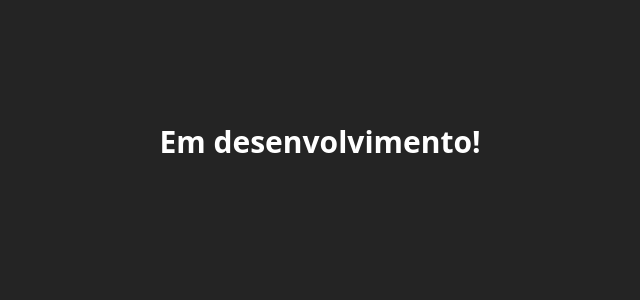
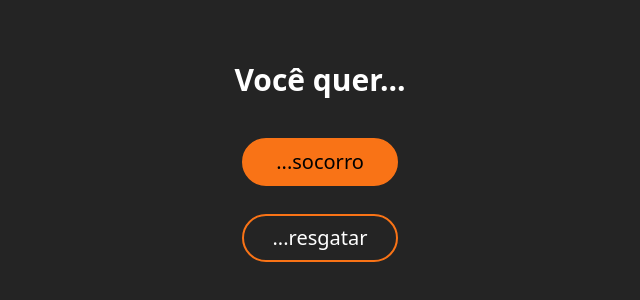
Before and after one commit to iungoweb/sos.ong.br-frontend, a Vue app: page / in a window 1280 px wide. Shown: the part 254-554 px from the top of the page, without its empty margins (320-960 px from the left). Built offline with nearby package versions, Linux system fonts and the light colour scheme.

Commit message:
adicionando verificação do ambiente em execução para exibir ou não os elementos da tela inicial do sistema

```diff
--- a/src/views/Inicio.vue
+++ b/src/views/Inicio.vue
@@ -1,16 +1,19 @@
 <script setup lang="ts">
+import { ref } from "vue";
 
+// Dados
+const emProducao = ref(import.meta.env.VITE_BASE_URL_API === 'prod')
 </script>
 
 <template>
 
 <div class="col-center">
 
-	<h1 class="text-3xl font-bold mb-10">Em desenvolvimento!</h1>
+	<h1 v-if="emProducao" class="text-3xl font-bold mb-10">Em desenvolvimento!</h1>
 
-	<h1 v-if="false" class="text-3xl font-bold mb-10">Você quer...</h1>
+	<h1 v-if="!emProducao" class="text-3xl font-bold mb-10">Você quer...</h1>
 
-	<div v-if="false" class="max-w-max">
+	<div v-if="!emProducao" class="max-w-max">
 		<RouterLink
 			to="/me-ajude"
 			class="btn btn-bg mb-7"
```
Also changed, not shown: 1 other file (tests, documents, lock files or other folders).
